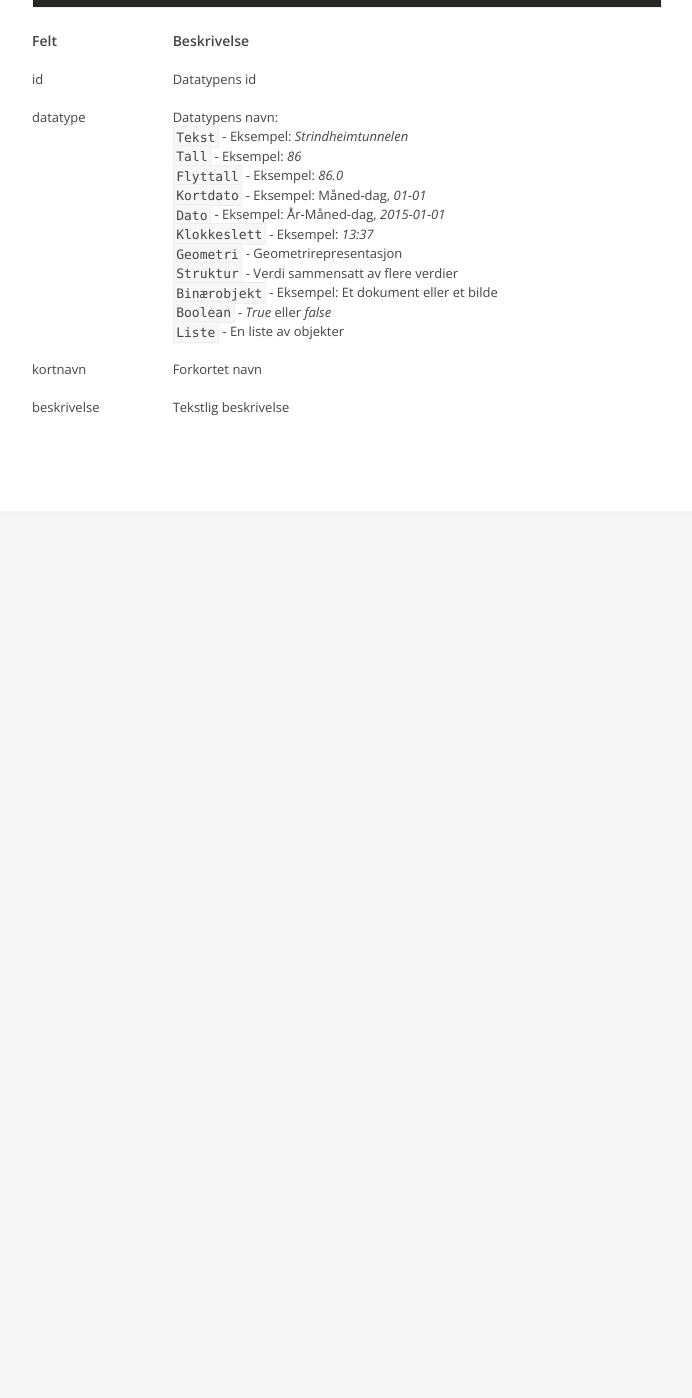
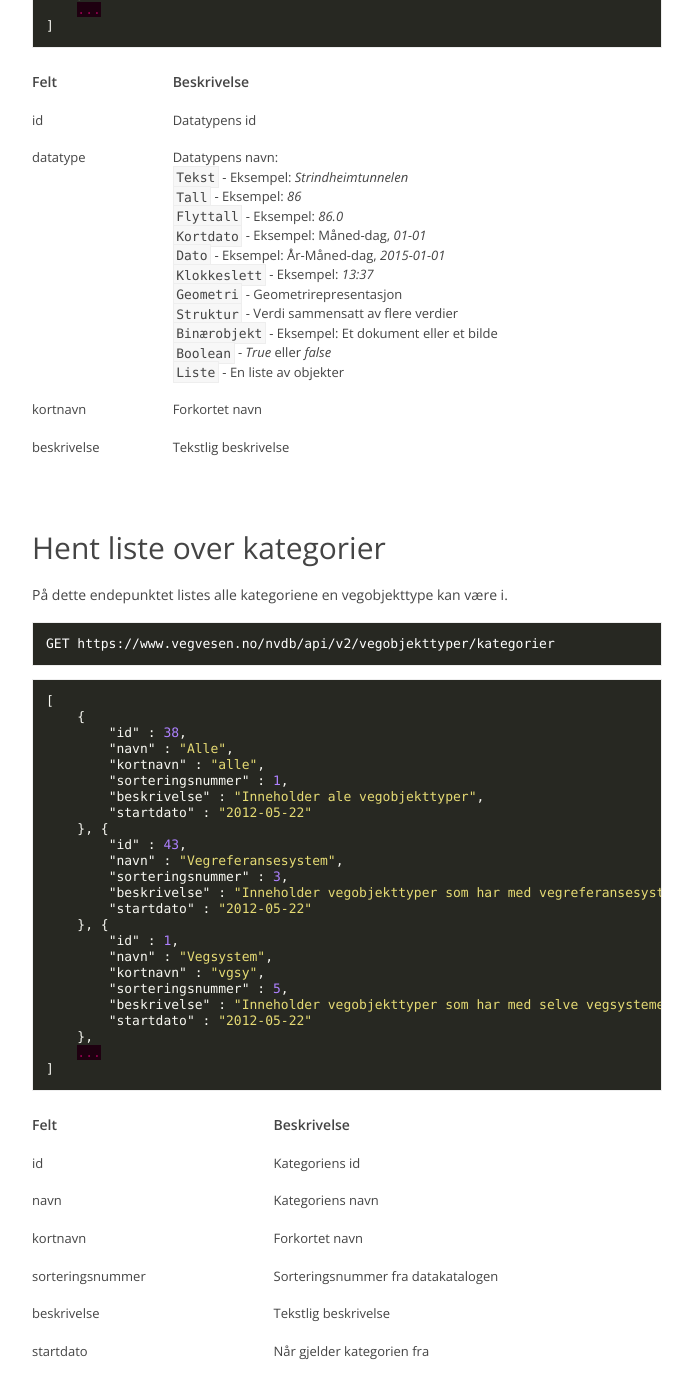
Before and after one commit to nvdb-vegdata/apidokumentasjon, a Jekyll site: the page built from endepunkt/vegobjekttyper.md, in a window 1280 px wide and 1400 px high, scrolled down 10895 px. Shown: the whole window, without its empty margins (433-1125 px from the left). Built offline with Jekyll 4.4.1, drawn with Linux system fonts in a browser that asks for light colours; our own code applies the rules of GitHub Pages for plain Markdown files; before the commit the page ends 11476 px from its top, so only the background shows below that; some of the changed text lies outside the part shown.

Commit message:
kategoriliste, vegobjekttyper

````diff
--- a/endepunkt/vegobjekttyper.md
+++ b/endepunkt/vegobjekttyper.md
@@ -106,13 +106,14 @@ GET https://www.vegvesen.no/nvdb/api/v2/vegobjekttyper/105
     "sosinavn": "Fartsgrense",
     "sosinvdbnavn": "Fartsgrense_105",
     "sorteringsnummer": 0,
-    "egenskapstyper": [],
-    "relasjonstyper": [],
-    "styringsparametere": {}
+    "kategorier": [ ... ],
+    "egenskapstyper": [ ... ],
+    "relasjonstyper": [ ... ],
+    "styringsparametere": { ... }
 }
 ```
 
-
+Dersom ingen `inkluder`-parameter er definert vil all informasjon returneres. Dette tilsvarer `inkluder=alle`.
 Egenskapstyper, relasjonstyper og styringsparametere er nærmere beskrevet i avsnittene som følger.
 
 ## Beskrivelse av egenskapstyper
@@ -431,3 +432,47 @@ GET https://www.vegvesen.no/nvdb/api/v2/vegobjekttyper/datatyper
 |datatype|Datatypens navn:<br>`Tekst` - Eksempel: _Strindheimtunnelen_<br>`Tall` - Eksempel: _86_<br>`Flyttall` - Eksempel: _86.0_<br>`Kortdato` - Eksempel: Måned-dag, _01-01_<br>`Dato` - Eksempel: År-Måned-dag, _2015-01-01_<br>`Klokkeslett` - Eksempel: _13:37_<br>`Geometri` - Geometrirepresentasjon<br>`Struktur` - Verdi sammensatt av flere verdier<br>`Binærobjekt` - Eksempel: Et dokument eller et bilde<br>`Boolean` - _True_ eller _false_<br>`Liste` - En liste av objekter|
 |kortnavn|Forkortet navn|
 |beskrivelse|Tekstlig beskrivelse|
+
+## Hent liste over kategorier
+
+På dette endepunktet listes alle kategoriene en vegobjekttype kan være i.
+
+```
+GET https://www.vegvesen.no/nvdb/api/v2/vegobjekttyper/kategorier
+```
+
+```json
+[
+    {
+        "id" : 38,
+        "navn" : "Alle",
+        "kortnavn" : "alle",
+        "sorteringsnummer" : 1,
+        "beskrivelse" : "Inneholder ale vegobjekttyper",
+        "startdato" : "2012-05-22"
+    }, {
+        "id" : 43,
+        "navn" : "Vegreferansesystem",
+        "sorteringsnummer" : 3,
+        "beskrivelse" : "Inneholder vegobjekttyper som har med vegreferansesystemet å gjøre",
+        "startdato" : "2012-05-22"
+    }, {
+        "id" : 1,
+        "navn" : "Vegsystem",
+        "kortnavn" : "vgsy",
+        "sorteringsnummer" : 5,
+        "beskrivelse" : "Inneholder vegobjekttyper som har med selve vegsystemet å gjøre, eksempel  kan være kryss, vegstrekning, plasser, avkjørsler etc.",
+        "startdato" : "2012-05-22"
+    },
+    ...
+]
+```
+
+|Felt|Beskrivelse|
+|:-|:-|
+|id|Kategoriens id|
+|navn|Kategoriens navn|
+|kortnavn|Forkortet navn|
+|sorteringsnummer|Sorteringsnummer fra datakatalogen|
+|beskrivelse|Tekstlig beskrivelse|
+|startdato|Når gjelder kategorien fra|
````
